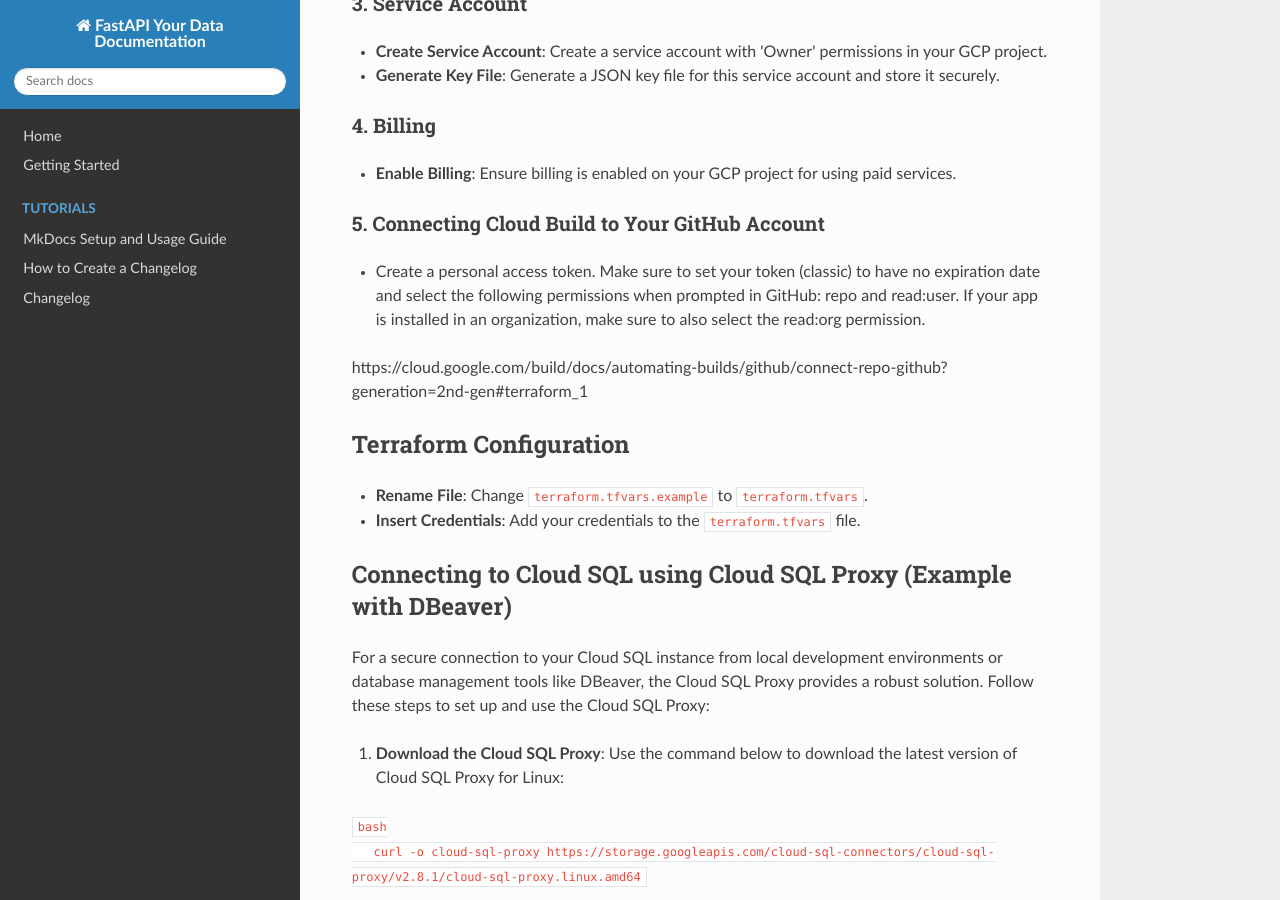
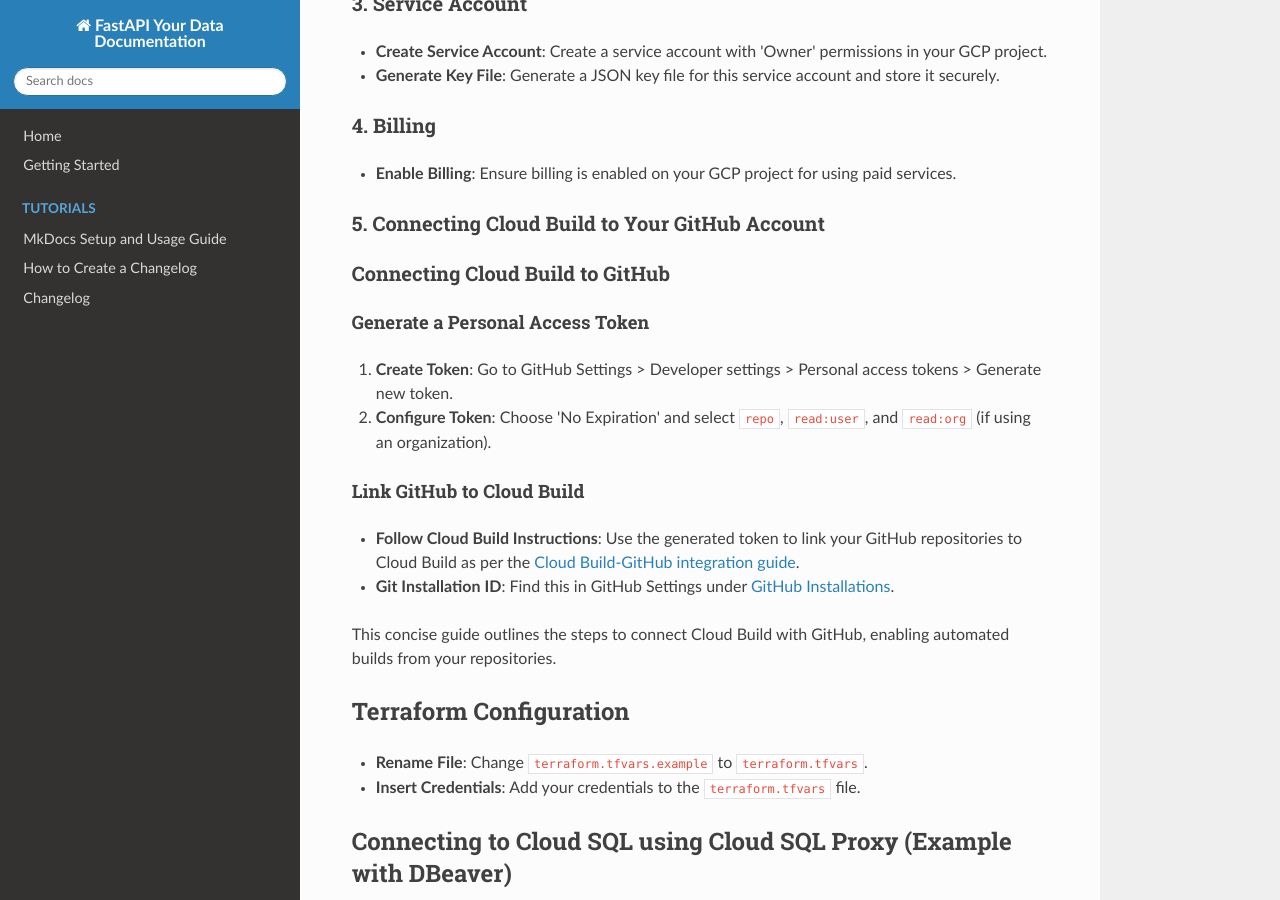
Before and after one commit to mazzasaverio/fastapi-your-data, an MkDocs documentation site: the page built from docs/chapter-5-iaac/terraform.md, in a window 1280 px wide and 900 px high, scrolled down 305 px. Built offline with MkDocs 1.6.1, drawn with Linux system fonts in a browser that asks for light colours; nearby versions of some CDN libraries.

Commit message:
UPDATE: docs

```diff
--- a/docs/chapter-5-iaac/terraform.md
+++ b/docs/chapter-5-iaac/terraform.md
@@ -17,9 +17,20 @@
 
 ### 5. Connecting Cloud Build to Your GitHub Account
 
-- Create a personal access token. Make sure to set your token (classic) to have no expiration date and select the following permissions when prompted in GitHub: repo and read:user. If your app is installed in an organization, make sure to also select the read:org permission.
+### Connecting Cloud Build to GitHub
 
-https://cloud.google.com/build/docs/automating-builds/github/connect-repo-github?generation=2nd-gen#terraform_1
+#### Generate a Personal Access Token
+
+1. **Create Token**: Go to GitHub Settings > Developer settings > Personal access tokens > Generate new token.
+2. **Configure Token**: Choose 'No Expiration' and select `repo`, `read:user`, and `read:org` (if using an organization).
+
+#### Link GitHub to Cloud Build
+
+- **Follow Cloud Build Instructions**: Use the generated token to link your GitHub repositories to Cloud Build as per the [Cloud Build-GitHub integration guide](https://cloud.google.com/build/docs/automating-builds/github/connect-repo-github?generation=2nd-gen#terraform_1).
+
+- **Git Installation ID**: Find this in GitHub Settings under [GitHub Installations](https://github.com/settings/installations).
+
+This concise guide outlines the steps to connect Cloud Build with GitHub, enabling automated builds from your repositories.
 
 ## Terraform Configuration
 
```
